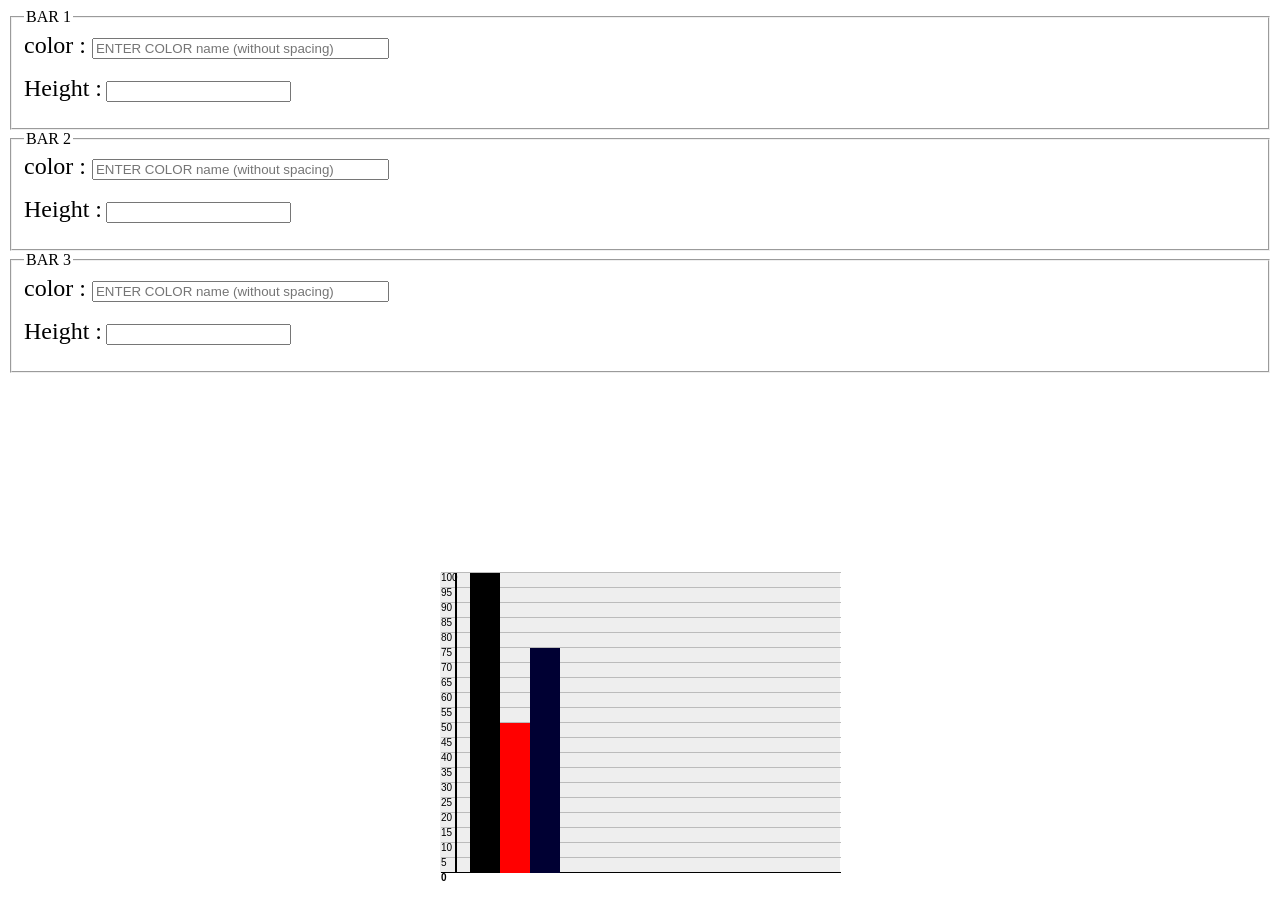
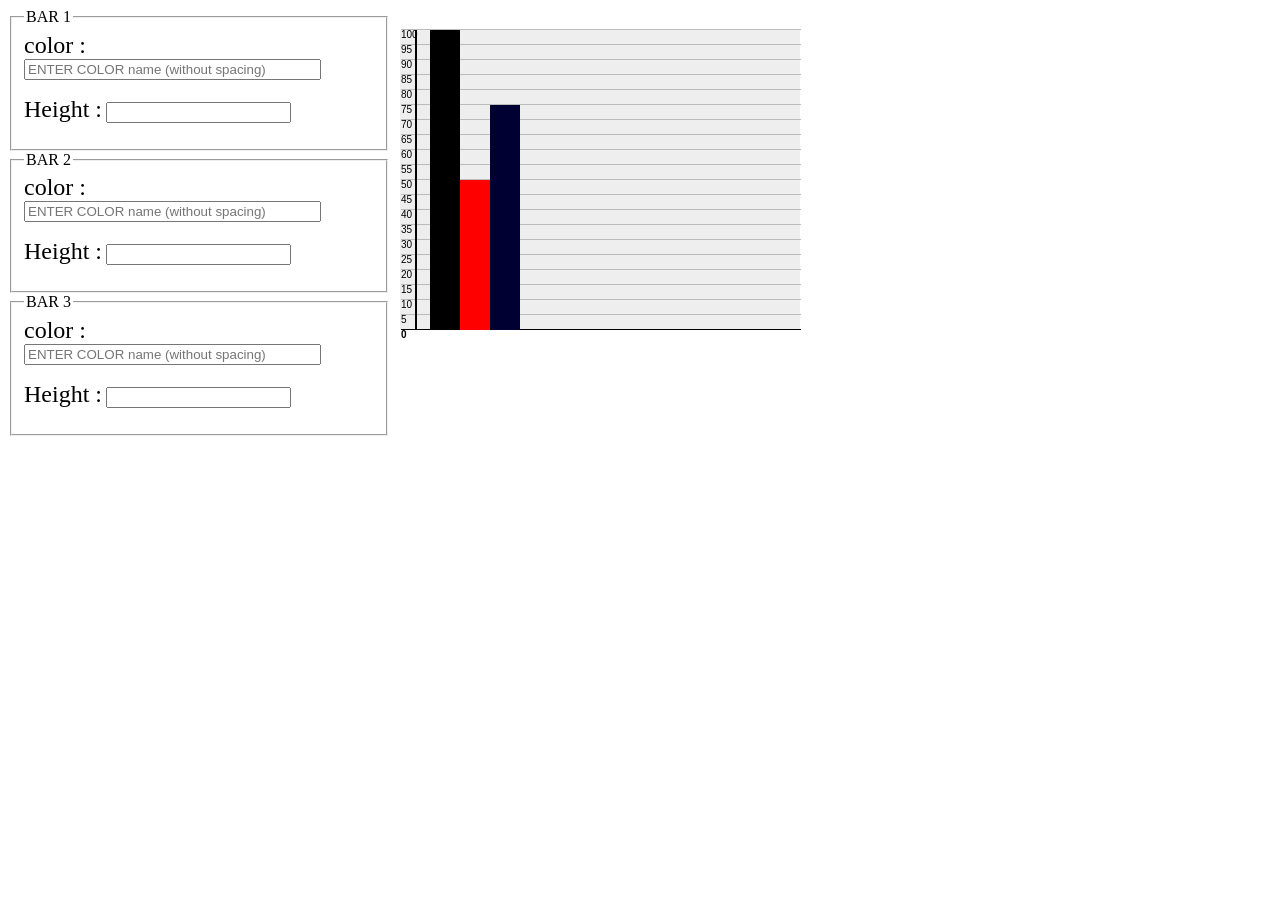
Before and after one commit to Md-ammal/miniProject, a plain HTML site: page chart_diagram.html in a window 1280 px wide. After the commit the page ends 800 px from the top, so only its background shows below. Drawn offline with nearby package versions, Linux system fonts and the light colour scheme.

Commit message:
Update chart_diagram.html

```diff
--- a/chart_diagram.html
+++ b/chart_diagram.html
@@ -5,12 +5,21 @@
 <script src="https://code.jquery.com/jquery-3.7.1.js" integrity="sha256-eKhayi8LEQwp4NKxN+CfCh+3qOVUtJn3QNZ0TciWLP4=" crossorigin="anonymous"></script>
 <style>
 #bgimg {
-	margin: 200px auto; /* Center the chart */
+  /* margin-top: 10px;
+  margin-bottom: 100px;
+  margin-right: 0px;
+  margin-left: 400px;  */
+	/* margin: 200px auto; Center the chart */
 	width: 400px; /* Set width for the chart container */
 	height: 300px; /* Set height for the chart container */
 	background-color: #EEE; /* Background color for the chart container */
-	position: relative;
+	position: absolute;
+	top: 30px;
+	left: 400px;
+	/* width: 200px; */
 	display: "";
+  /* resize: both;
+  overflow: auto; */
 }
 .axis-line {
 	position: absolute;
@@ -61,16 +70,19 @@
 	left: 6px;
 }
 #bar1, #bar2, #bar3 {
+  background-color: aliceblue;
 	padding: 2px;
 	height: 200px;
 	width: 290px;
 	position: fixed;
 	top: 150px;
-	;
-	left: 10px;
+	left: 800px;
 	line-height: 15px;
 	border: #666 2px solid;
 	display: none;
+}
+fieldset{
+  width: 350px;
 }
 </style>
 </head>
```
